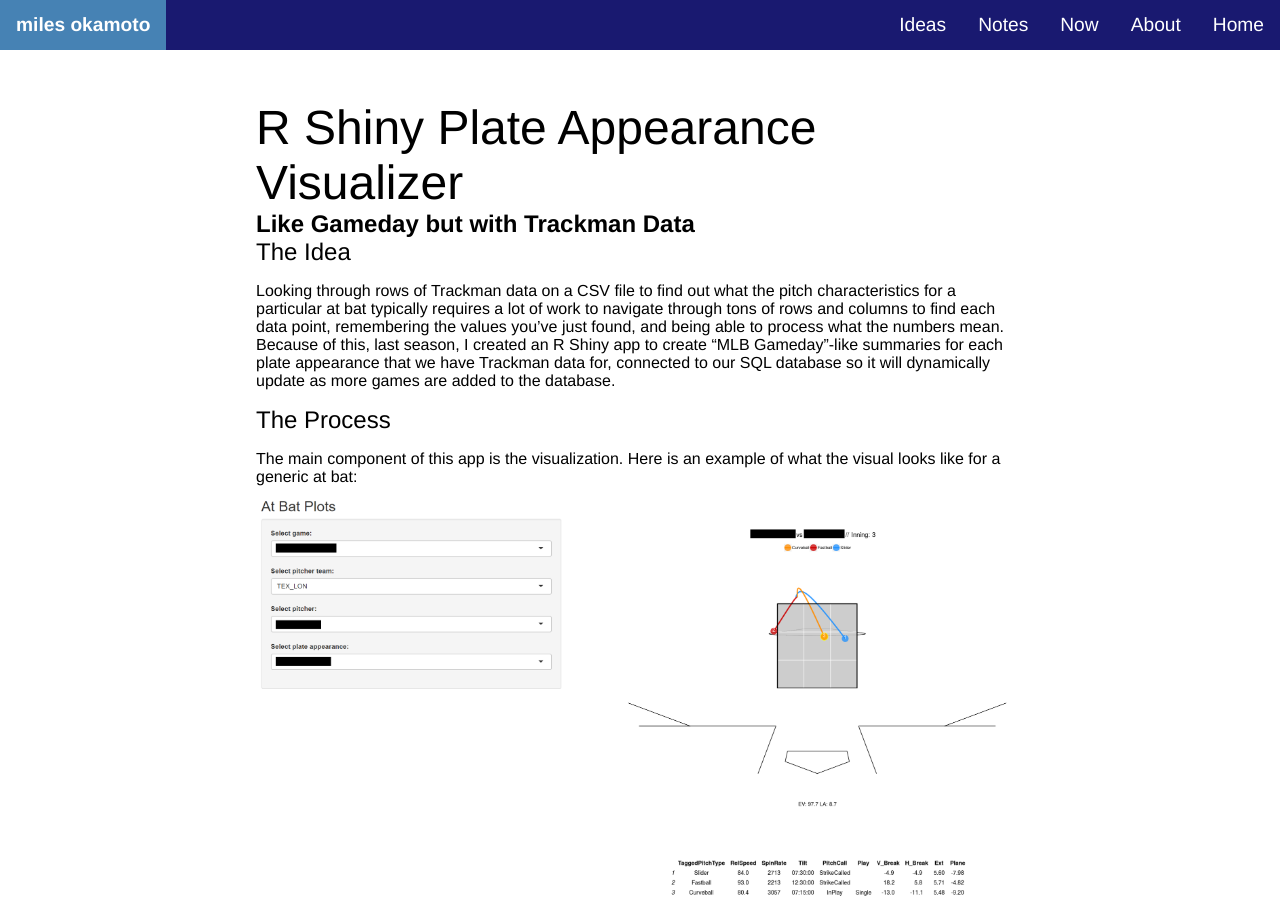
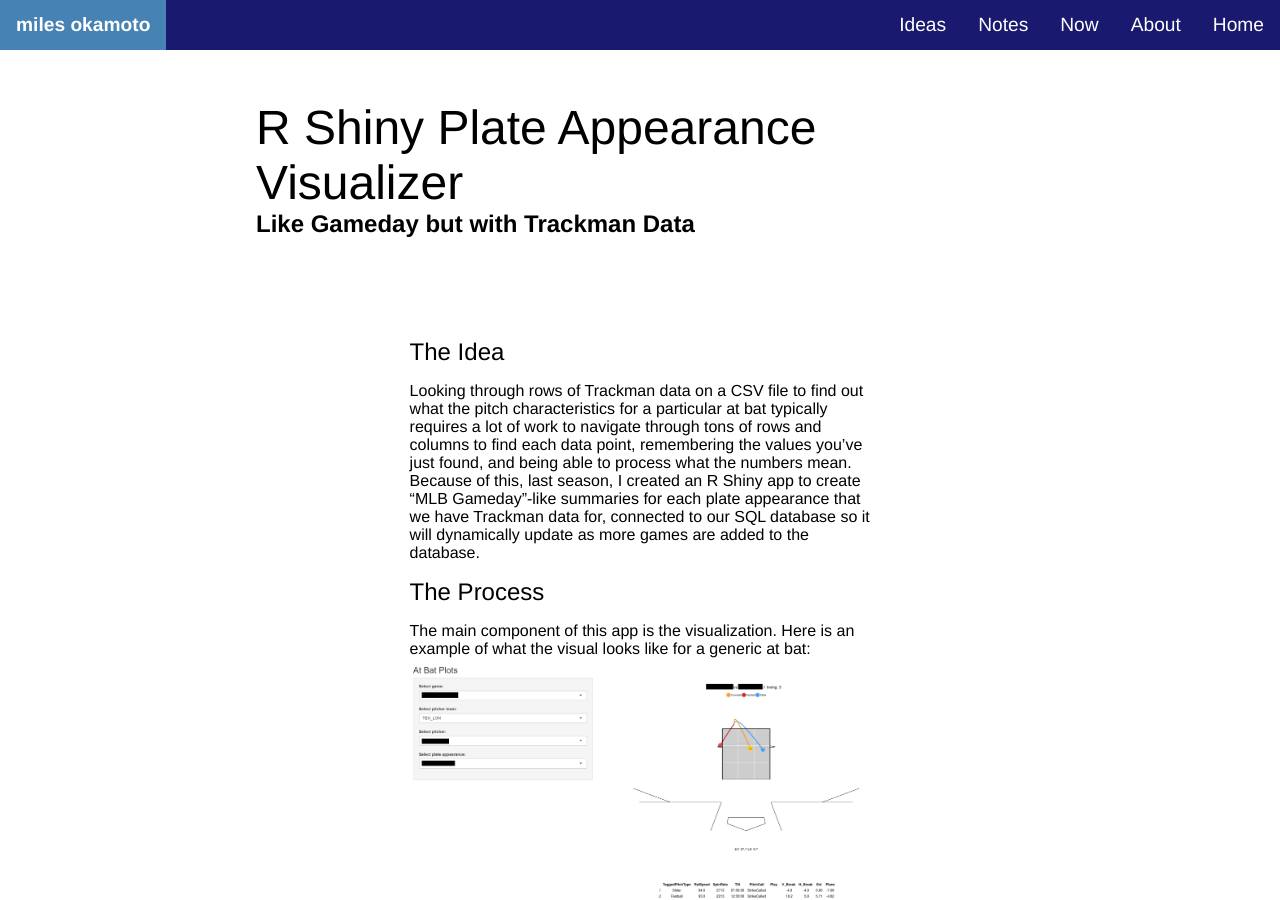
Before and after one commit to milesok/milesok.github.io, a Jekyll site: the page built from _posts/ncaa-baseball/2019-10-22--gameday-style-plate-appearance-visualizer.md, in a window 1280 px wide and 900 px high. Built offline with Jekyll 4.4.1, drawn with Linux system fonts in a browser that asks for light colours; some web fonts are replaced.

Commit message:
Update post.html

```diff
--- a/_layouts/post.html
+++ b/_layouts/post.html
@@ -1,12 +1,15 @@
 ---
 layout: default
 ---
-  <div>
+  <div class="title">
   {%- if page.title -%}
     <h2>{{ page.title }}</h2>
   {%- endif -%}
   {%- if page.subtitle -%}
     <h4>{{ page.subtitle }}</h4>
   {%- endif -%}
+  <div class="container-md">
     {{ content }}
   </div>
+
+  </div>
```
